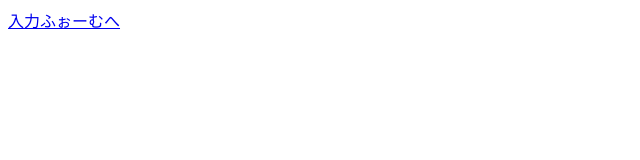
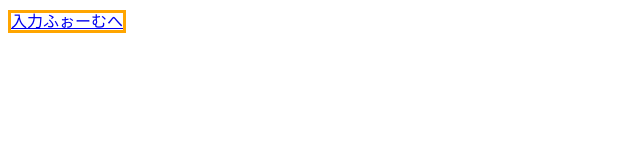
Before and after one commit to kaburiba/takada_sample, a plain HTML site: page index.html in a window 1280 px wide. Shown: the whole page, without its empty margins (0-640 px from the left). Drawn offline with Linux system fonts and the light colour scheme.

Commit message:
どっちも 編集したよ！

```diff
--- a/index.html
+++ b/index.html
@@ -4,6 +4,6 @@
     <meta charset="UTF-8">
 </head>
 <body>
-	<a href = "form.html">入力ふぉーむへ</a>
+	<a href = "form.html" style= "border:solid orange 3px ;"> 入力ふぉーむへ</a>
 </body>
 </html>
```
Also changed, not shown: form.html (+8 -0 lines).
